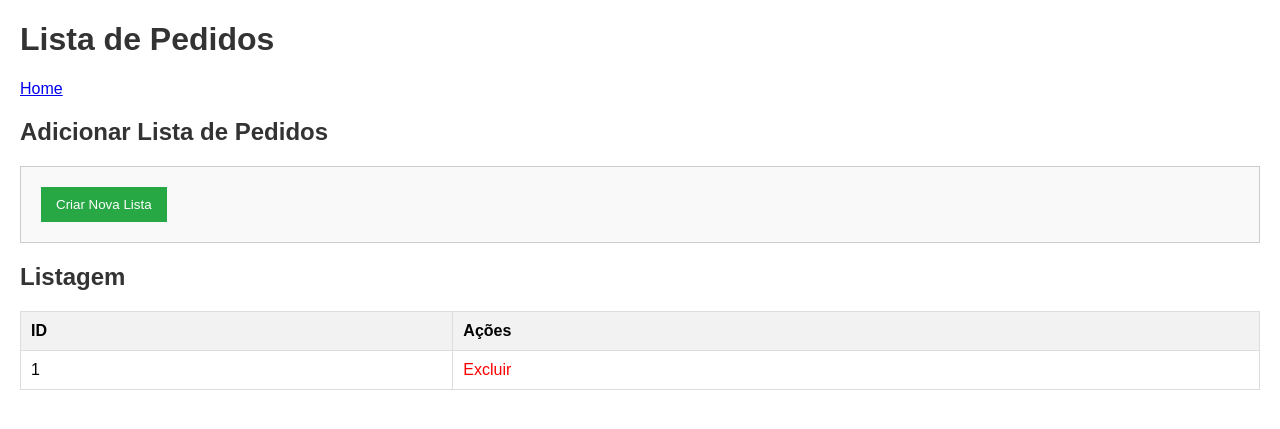
After one commit to Rafaelleit3/app-agua-fbd, a Django app: page /listapedidos/ in a window 1280 px wide. The commit adds this page. Shown: the top 429 px of the page. Run offline with Django 5.2, Linux system fonts and the light colour scheme; tables that the repository leaves empty hold one stand-in row (values such as "Sample post").

Commit message:
feat: implementando CRUD de ListaPedidos

```diff
--- a/appagua/appagua/settings.py
+++ b/appagua/appagua/settings.py
@@ -81,7 +81,7 @@ DATABASES = {
         'USER': 'postgres',
         'PASSWORD': 'password',  # Use the default password or set your actual password here
         'HOST': 'localhost',
-        'PORT': '5432',  # Default PostgreSQL port
+        'PORT': '5433',  # Default PostgreSQL port
     }
 }
 
--- a/appagua/loja/templates/loja/homepage.html
+++ b/appagua/loja/templates/loja/homepage.html
@@ -33,5 +33,6 @@
     <a href="{% url 'listar_clientes' %}" class="nav-button">Clientes</a>
     <a href="{% url 'listar_entregadores' %}" class="nav-button">Entregadores</a>
     <a href="{% url 'listar_produtos' %}" class="nav-button">Produtos</a>
+    <a href="{% url 'listar_listapedidos' %}" class="nav-button">Lista de Pedidos</a>
 </body>
 </html>
--- /dev/null
+++ b/appagua/loja/templates/loja/listapedidos.html
@@ -0,0 +1,42 @@
+<!DOCTYPE html>
+<html>
+<head>
+    <title>Lista de Pedidos</title>
+    <style>
+        body { font-family: Arial, sans-serif; margin: 20px; }
+        h1, h2 { color: #333; }
+        form { margin-bottom: 20px; padding: 20px; border: 1px solid #ccc; background-color: #f9f9f9; }
+        button { padding: 10px 15px; background-color: #28a745; color: white; border: none; cursor: pointer; }
+        table { width: 100%; border-collapse: collapse; margin-top: 20px; }
+        th, td { padding: 10px; border: 1px solid #ddd; text-align: left; }
+        th { background-color: #f2f2f2; }
+        .delete-link { color: red; text-decoration: none; }
+    </style>
+</head>
+<body>
+    <h1>Lista de Pedidos</h1>
+    <a href="{% url 'homepage' %}">Home</a>
+
+    <h2>Adicionar Lista de Pedidos</h2>
+    <form method="post">
+        {% csrf_token %}
+        <button type="submit">Criar Nova Lista</button>
+    </form>
+
+    <h2>Listagem</h2>
+    <table>
+        <tr>
+            <th>ID</th>
+            <th>Ações</th>
+        </tr>
+        {% for listapedido in listapedidos %}
+        <tr>
+            <td>{{ listapedido.id }}</td>
+            <td>
+                <a href="?delete={{ listapedido.id }}" class="delete-link">Excluir</a>
+            </td>
+        </tr>
+        {% endfor %}
+    </table>
+</body>
+</html>
--- a/appagua/loja/urls.py
+++ b/appagua/loja/urls.py
@@ -11,4 +11,6 @@ urlpatterns = [
     path('entregadores/', views.listar_entregadores, name='listar_entregadores'),
     # URLs para Produto
     path('produtos/', views.listar_produtos, name='listar_produtos'),
+    # URLs para ListaPedidos
+    path('listapedidos/', views.listar_listapedidos, name='listar_listapedidos'),
 ]
--- a/appagua/loja/views.py
+++ b/appagua/loja/views.py
@@ -178,5 +178,30 @@ def listar_produtos(request):
     produtos = execute_sql(query)
     return render(request, 'loja/produtos.html', {'produtos': produtos})
 
+# CRUD para ListaPedidos
+def listar_listapedidos(request):
+    if request.method == 'POST':
+        listapedidos_id = request.POST.get('listapedidos_id')
+
+        if listapedidos_id:  # Edição
+            query = "UPDATE loja_listapedidos SET id=%s WHERE id=%s"
+            params = (listapedidos_id, listapedidos_id)
+        else:  # Criação
+            query = "INSERT INTO loja_listapedidos DEFAULT VALUES"
+            params = None
+
+        execute_sql(query, params)
+        return redirect('listar_listapedidos')
+
+    if 'delete' in request.GET:
+        listapedidos_id = request.GET.get('delete')
+        query = "DELETE FROM loja_listapedidos WHERE id=%s"
+        execute_sql(query, [listapedidos_id])
+        return redirect('listar_listapedidos')
+
+    query = "SELECT id FROM loja_listapedidos"
+    listapedidos = execute_sql(query)
+    return render(request, 'loja/listapedidos.html', {'listapedidos': listapedidos})
+
 def homepage(request):
     return render(request, 'loja/homepage.html')
```
